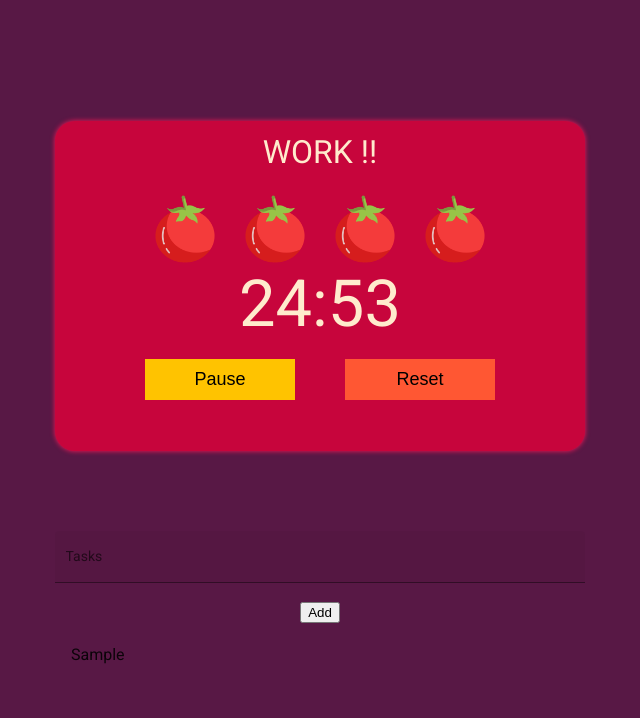
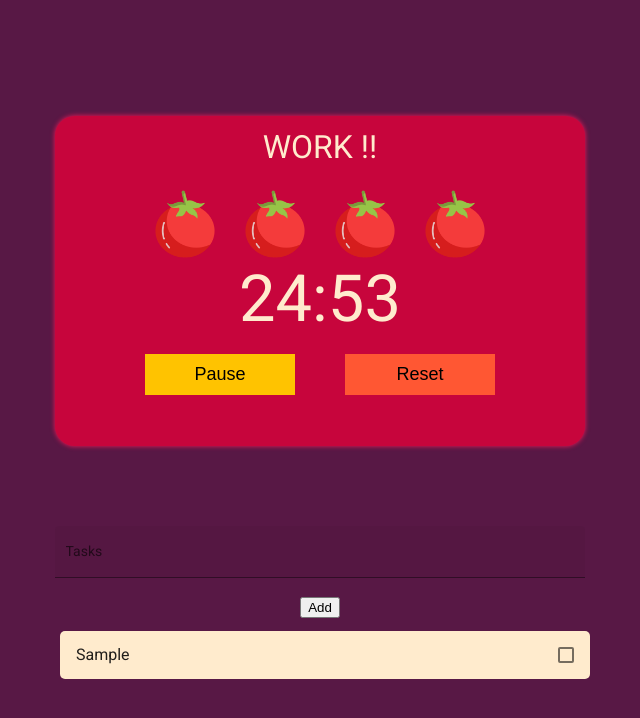
Before and after one commit to Darwin-F/pomodoro, an Angular app: page / in a window 1280 px wide. Both pictures are taken after typing "Sample" into the empty fields and a click on the input "Add". Shown: the top 718 px of the page, without its empty margins (320-960 px from the left). Built offline with nearby package versions, Linux system fonts and the light colour scheme.

Commit message:
tasks handling finished

```diff
--- a/src/app/app.module.ts
+++ b/src/app/app.module.ts
@@ -10,6 +10,7 @@ import { TasksComponent } from './tasks/tasks.component';
 
 import { MatInputModule } from '@angular/material/input';
 import { MatListModule } from '@angular/material/list';
+import { MatCheckboxModule } from '@angular/material/checkbox';
 
 @NgModule({
   declarations: [
@@ -23,7 +24,8 @@ import { MatListModule } from '@angular/material/list';
     BrowserAnimationsModule,
     MatSliderModule,
     MatInputModule,
-    MatListModule
+    MatListModule,
+    MatCheckboxModule
   ],
   providers: [],
   bootstrap: [AppComponent]
--- a/src/app/tasks/tasks.component.css
+++ b/src/app/tasks/tasks.component.css
@@ -10,3 +10,11 @@
   .example-full-width {
     width: 100%;
   }
+mat-checkbox {
+  margin-left: auto;
+}
+mat-list-item {
+  background-color: blanchedalmond;
+  border-radius: 5px;
+  margin: 5px;
+}
--- a/src/app/tasks/tasks.component.html
+++ b/src/app/tasks/tasks.component.html
@@ -9,6 +9,6 @@
 </div>
 <div>
   <mat-list>
-    <mat-list-item *ngFor="let task of taskList">{{ task }} </mat-list-item>
+    <mat-list-item *ngFor="let task of taskList">{{ task }} <mat-checkbox (click)="done(task)"></mat-checkbox> </mat-list-item>
   </mat-list>
 </div>
--- a/src/app/tasks/tasks.component.ts
+++ b/src/app/tasks/tasks.component.ts
@@ -10,6 +10,11 @@ export class TasksComponent implements OnInit {
   constructor() { }
 
   public taskList : string[] = [];
+  done(task : string) : void {
+    console.log(task);
+    this.taskList = this.taskList.filter(value => value != task);
+    console.log(this.taskList);
+  }
 
   ngOnInit(): void {
     let task = <HTMLInputElement>document.querySelector('#tasks_input');
```
